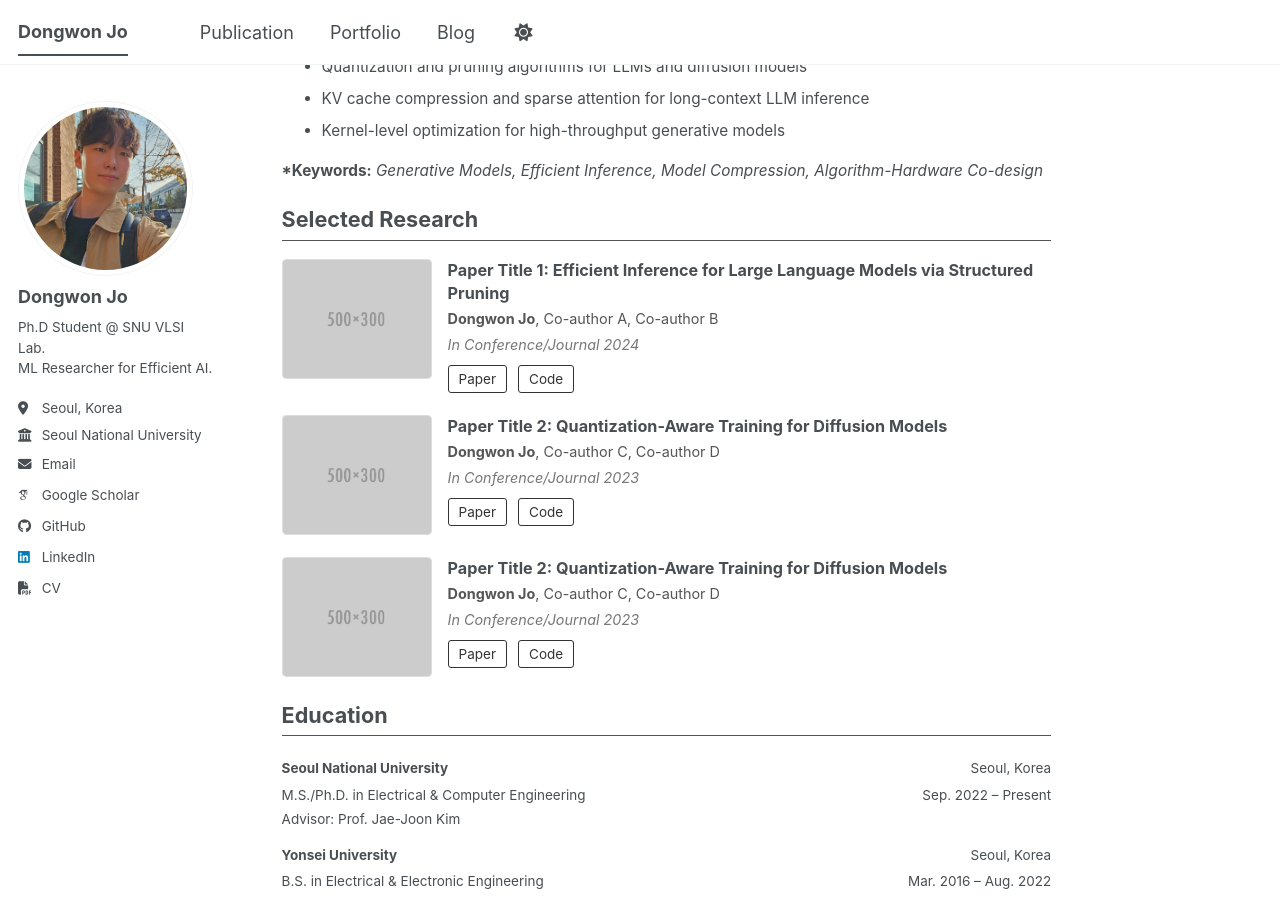
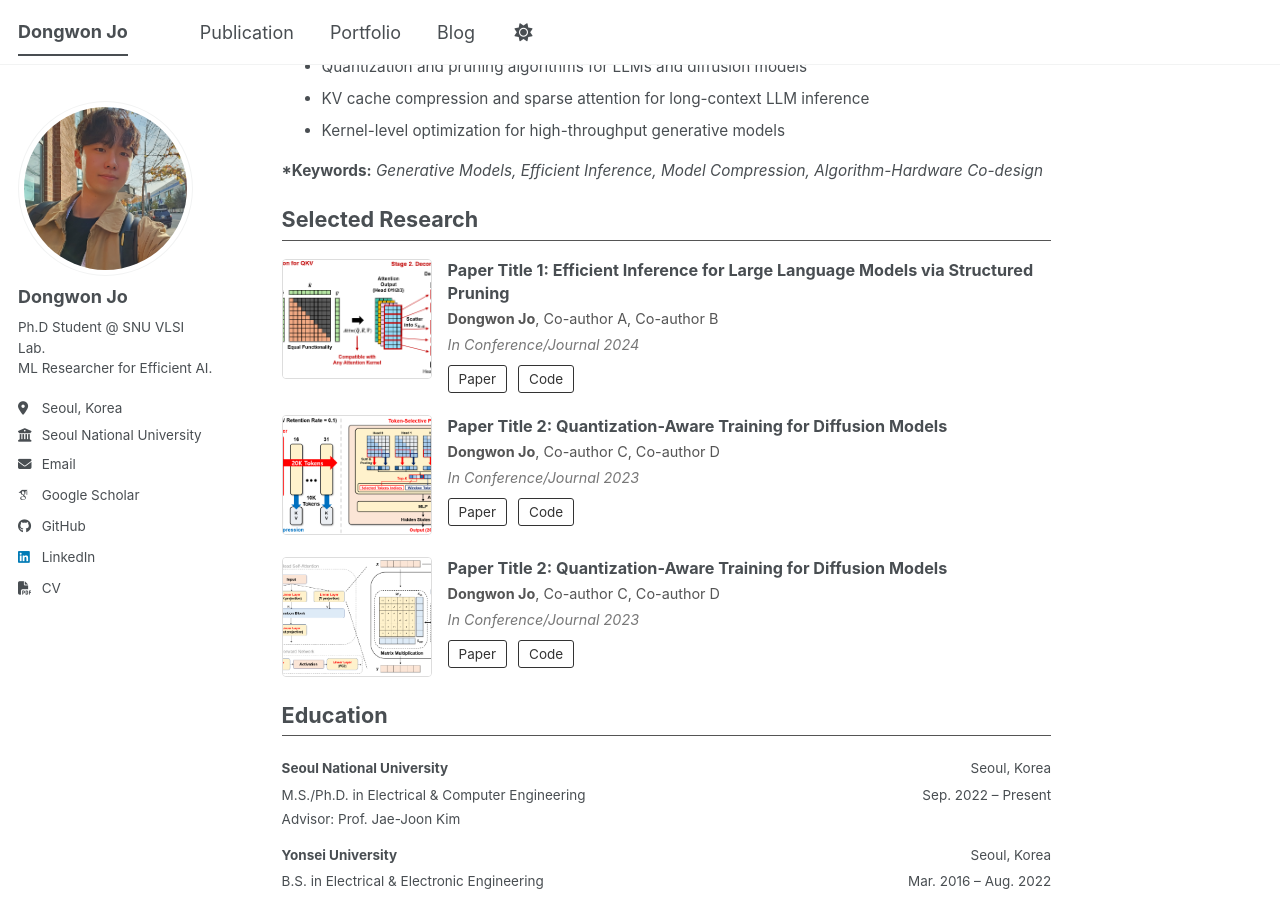
Before and after one commit to dongwonjo/dongwonjo.github.io, a Jekyll site: the page built from _pages/about.md, in a window 1280 px wide and 900 px high, scrolled down 639 px. Built offline with Jekyll 4.4.1, drawn with Linux system fonts in a browser that asks for light colours; some web fonts are replaced; a script bundle is joined from its source files by our own code; library files that are not in the unit come from our copies.

Commit message:
Update about.md

```diff
--- a/_pages/about.md
+++ b/_pages/about.md
@@ -49,7 +49,7 @@ Currently, my research primarily targets <strong>generative models</strong>, inc
 
   <div style="display:flex; gap:16px; margin-bottom:22px; align-items:flex-start;">
     <div style="flex:0 0 150px;">
-      <img src="/images/500x300.png" alt="Paper thumbnail" style="width:180px; height:120px; object-fit:cover; border:1px solid #ddd; border-radius:4px;">
+      <img src="/images/paper/TokenSparseAttention.PNG" alt="Paper thumbnail" style="width:180px; height:120px; object-fit:cover; border:1px solid #ddd; border-radius:4px;">
     </div>
     <div style="flex:1; min-width:0;">
       <p style="font-size:0.9em; font-weight:bold; margin:0 0 4px 0; line-height:1.4;">Paper Title 1: Efficient Inference for Large Language Models via Structured Pruning</p>
@@ -62,7 +62,7 @@ Currently, my research primarily targets <strong>generative models</strong>, inc
 
   <div style="display:flex; gap:16px; margin-bottom:22px; align-items:flex-start;">
     <div style="flex:0 0 150px;">
-      <img src="/images/500x300.png" alt="Paper thumbnail" style="width:180px; height:120px; object-fit:cover; border:1px solid #ddd; border-radius:4px;">
+      <img src="/images/paper/FastKV.PNG" alt="Paper thumbnail" style="width:180px; height:120px; object-fit:cover; border:1px solid #ddd; border-radius:4px;">
     </div>
     <div style="flex:1; min-width:0;">
       <p style="font-size:0.9em; font-weight:bold; margin:0 0 4px 0; line-height:1.4;">Paper Title 2: Quantization-Aware Training for Diffusion Models</p>
@@ -75,7 +75,7 @@ Currently, my research primarily targets <strong>generative models</strong>, inc
 
   <div style="display:flex; gap:16px; margin-bottom:22px; align-items:flex-start;">
     <div style="flex:0 0 150px;">
-      <img src="/images/500x300.png" alt="Paper thumbnail" style="width:180px; height:120px; object-fit:cover; border:1px solid #ddd; border-radius:4px;">
+      <img src="/images/paper/BinaryMoS.PNG" alt="Paper thumbnail" style="width:180px; height:120px; object-fit:cover; border:1px solid #ddd; border-radius:4px;">
     </div>
     <div style="flex:1; min-width:0;">
       <p style="font-size:0.9em; font-weight:bold; margin:0 0 4px 0; line-height:1.4;">Paper Title 2: Quantization-Aware Training for Diffusion Models</p>
```
